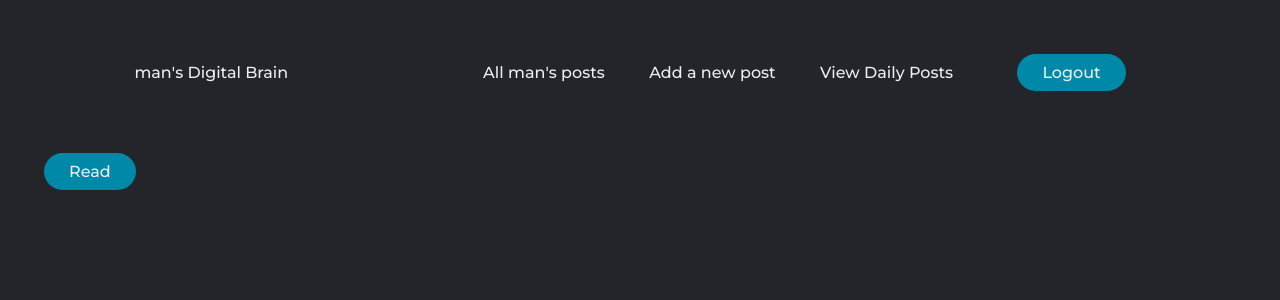
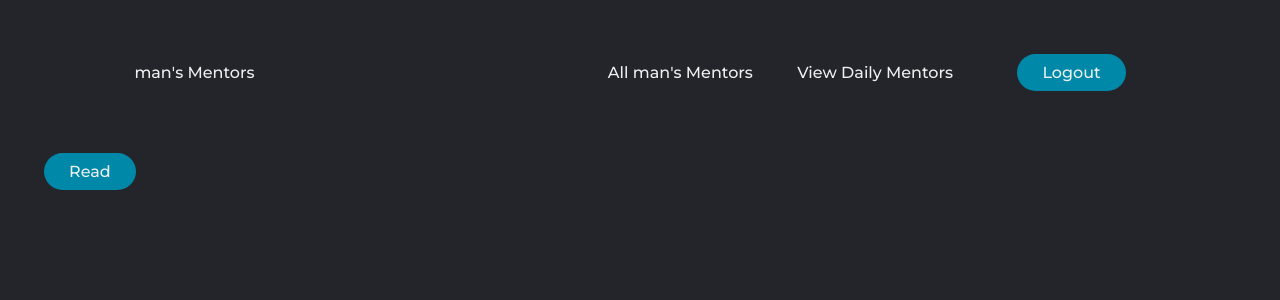
Before and after one commit to Maiuran1404/vicevirtue, a Django app: page /posts/daily_posts in a window 1280 px wide. Shown: the top 300 px of the page. Run offline with Django 3.2, Linux system fonts and the light colour scheme; a user stored in the database is signed in; data that the repository does not hold is empty.

Commit message:
changed css, and add post function

```diff
--- a/posts/models.py
+++ b/posts/models.py
@@ -15,8 +15,8 @@ class Post(models.Model):
     updated = models.DateTimeField(auto_now = True)
     author = models.ForeignKey(User, on_delete=models.CASCADE)
     seen = models.IntegerField(default=0, editable=False)
-    source = models.TextField()
-    subject = models.TextField()  #Change this to multiple choice/autofill option
+    contenttype = models.TextField()
+    mentor = models.TextField()  #Change this to multiple choice/autofill option
 
     def __str__(self):
         return str(self.description)
--- a/posts/views.py
+++ b/posts/views.py
@@ -12,33 +12,54 @@ from django.utils.timezone import utc
 
 # Create your views here.
 def posts(request):
-    posts = Post.objects.filter(author_id=request.user).order_by('updated')
-    return render(request, 'all_posts.html', {'posts': posts})
+    #posts = Post.objects.filter(author_id=request.user).order_by('updated')
+    posts = Post.objects.order_by('updated')
+    selected_mentors = Post.objects.order_by().values_list('mentor', flat=True).distinct('mentor')
+    return render(request, 'all_posts.html', {'posts': posts, 'selected_mentors': selected_mentors})
 
 def selectPost(request):
+    selected_mentors = Post.objects.order_by().values_list('mentor', flat=True).distinct('mentor')
+    print(selected_mentors)
+
     if request.method == 'POST':
-        subject = request.POST['subject']
-        print(subject)
-        selected_posts = Post.objects.filter(subject=subject)
-        return render(request, 'all_posts.html', {'selected_posts': selected_posts})
+        mentor = request.POST['mentor']
+        print(mentor)
+        selected_posts = Post.objects.filter(mentor=mentor).order_by('updated')
+        if selected_posts == None:
+            print("no mentors")
+            #posts = Post.objects.order_by('updated')
+            #return render(request, 'all_posts.html', {'posts': posts})
+            return redirect('all_posts.html')
+        else:
+            return render(request, 'all_posts.html', {'selected_posts': selected_posts, 'selected_mentors': selected_mentors})
     else:
-        posts = Post.objects.filter(author_id=request.user).order_by('updated')
-        return render(request, 'all_posts.html', {'posts': posts})
+        #posts = Post.objects.filter(author_id=request.user).order_by('updated')
+        posts = Post.objects.order_by('updated')
+        return render(request, 'all_posts.html', {'posts': posts, 'selected_mentors': selected_mentors})
 
 def writePost(request):
 
+    selected_mentors = Post.objects.order_by().values_list('mentor', flat=True).distinct('mentor')
+    print(selected_mentors)
+
     if request.method == 'POST':
         description = request.POST['description']
-        source = request.POST['source']
-        subject = request.POST['subject']
-
-        post = Post(description=description, source=source, subject=subject, seen = 0, author_id=request.user.pk)
-        post.save()
-        print('Post created')
-        return redirect('all_posts')
-
+        contenttype = request.POST['contenttype']
+        if request.POST['mentor'] == "":
+            mentor = request.POST['newmentor']
+            post = Post(description=description, contenttype=contenttype, mentor=mentor, seen = 0, author_id=request.user.pk)
+            post.save()
+            print('Post created')
+            return redirect('all_posts')
+        else:
+            mentor = request.POST['mentor']
+            post = Post(description=description, contenttype=contenttype, mentor=mentor, seen = 0, author_id=request.user.pk)
+            post.save()
+            print('Post created')
+            return redirect('all_posts')
     else:
-        return render(request, 'write_post.html')
+        selected_mentors = Post.objects.order_by().values_list('mentor', flat=True).distinct('mentor')
+        return render(request, 'write_post.html', {'selected_mentors': selected_mentors})
 
 def logout(request):
     auth.logout(request)
--- a/templates/daily_posts.html
+++ b/templates/daily_posts.html
@@ -5,7 +5,7 @@
 <!DOCTYPE html>
   <head>
     <title>Daily Posts</title>
-    <link rel="icon" type="image/x-icon" href="./assets/favicon.ico" />
+    <link rel="icon" type="image/x-icon" href="/static/images/pandathree.png" />
     <meta charset="utf-8" />
     <meta name="viewport" content="width=device-width, initial-scale=1" />
     <link rel="stylesheet" type="text/css" href="/static/styles/all_posts.css">
@@ -15,17 +15,21 @@
 
     <header>
       {% if user.is_authenticated %}
-      <a class="logo"href="/">{{user.first_name}}'s Digital Brain</a>
+      <a class="logo"href="/">{{user.first_name}}'s Mentors </a>
       <nav>
           <ul class="nav_links">
-              <li><a href="all_posts">All {{user.first_name}}'s posts</a></li>
-              <li><a href="write_post">Add a new post</a></li>
-              <li><a href="daily_posts">View Daily Posts</a></li>
+              <li><a href="all_posts">All {{user.first_name}}'s Mentors</a></li>
+              <li><a href="daily_posts">View Daily Mentors </a></li>
               <li class="cta"><span><a href="logout"><button>Logout</button></a></span></li>
               {% else %}
               <a class="logo"href="/">Digital Brain</a>
               <li><a href="accounts/login">Register/Login</a></li>
               {% endif %}
+
+              {% if user.is_superuser %}
+              <li><a href="write_post">Add a New Mentors </a></li>
+              {% endif %}
+
           </ul>
       </nav>
     </header>
--- a/templates/login.html
+++ b/templates/login.html
@@ -1,7 +1,7 @@
 <!DOCTYPE html>
   <head>
     <title>login</title>
-    <link rel="icon" type="image/x-icon" href="./assets/favicon.ico" />
+    <link rel="icon" type="image/x-icon" href="/static/images/pandathree.png" />
     <meta charset="utf-8" />
     <meta name="viewport" content="width=device-width, initial-scale=1" />
     <link rel="stylesheet" type="text/css" href="/static/styles/login.css">
```
Also changed, not shown: templates/all_posts.html (+38 -18 lines), templates/home.html (+14 -8 lines), templates/write_post.html (+18 -7 lines), posts/migrations/0005_auto_20200617_0739.py (added), posts/migrations/0006_auto_20200617_0745.py (added), static/images/bear.png (added), static/images/bull.png (added), static/images/elephant.png (added), static/images/iguana.png (added), static/images/koala.png (added), static/images/leopard.png (added), static/images/man.png (added), static/images/mantwo.png (added), static/images/pandathree.png (added), 2 other files.
